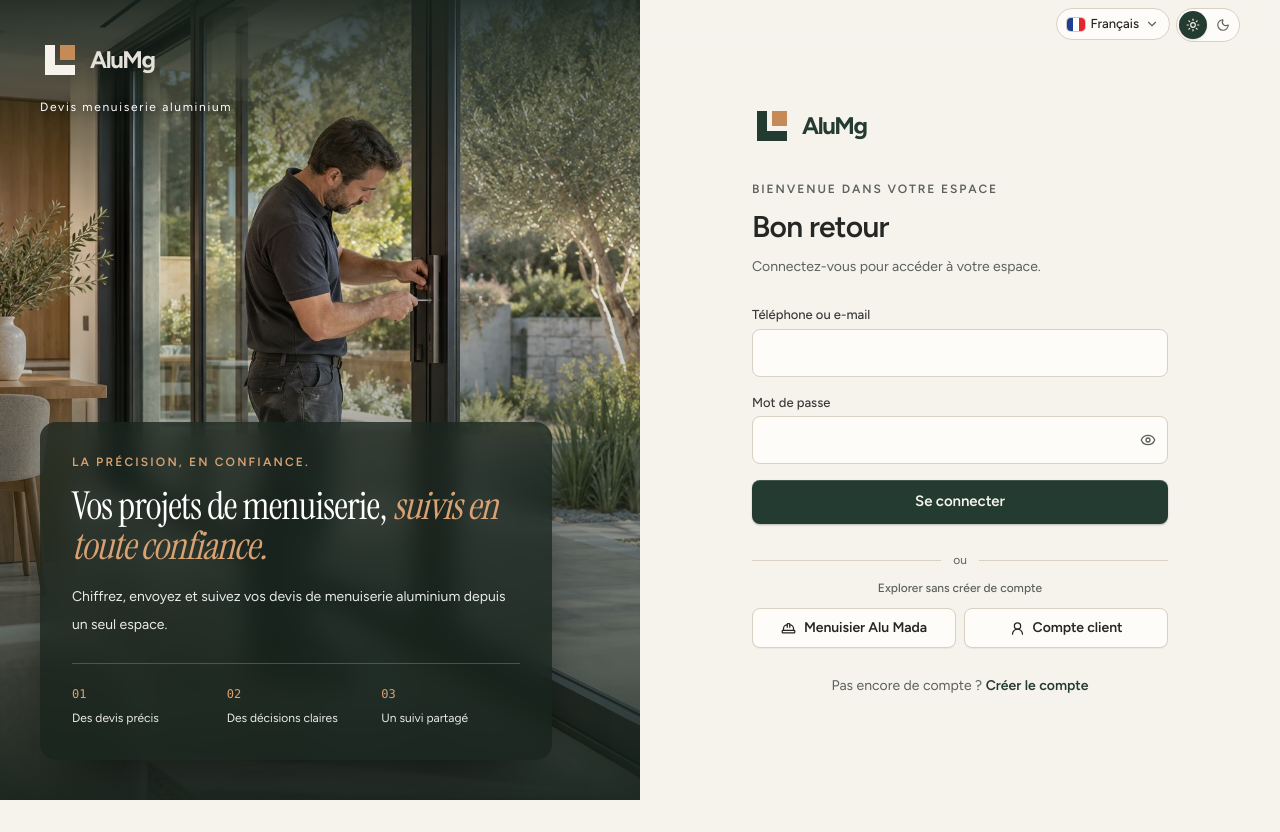
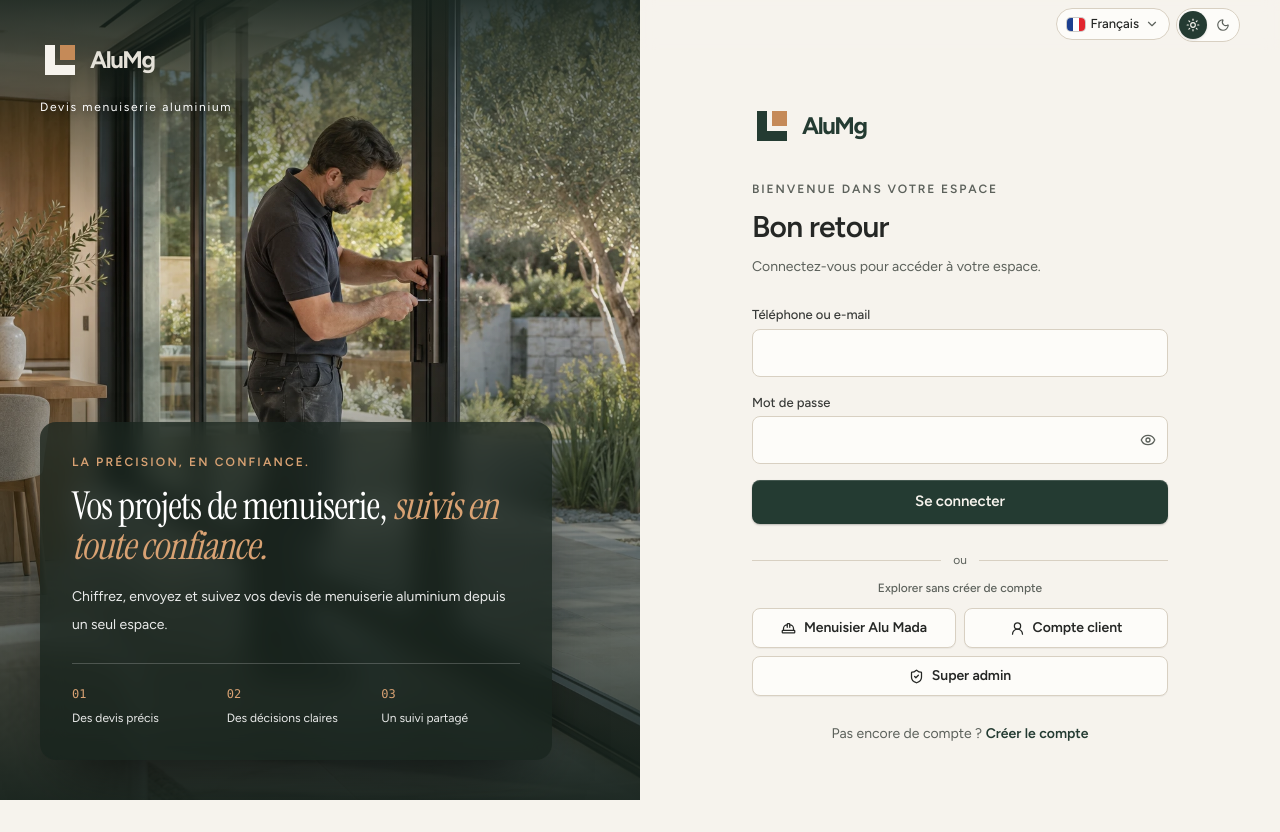
Before and after one commit to johnyfetra/aluMg, a Next.js app: page /connexion in a window 1280 px wide. Before the commit the page ends 800 px from the top, so only its background shows below. Built offline with nearby package versions, Linux system fonts and the light colour scheme.

Commit message:
feat: bouton de connexion rapide « Super admin » en local (refusé en production et sur base distante)

```diff
--- /dev/null
+++ b/app/api/auth/demo-admin/route.ts
@@ -0,0 +1,17 @@
+import { fail, json } from "@/lib/api";
+import { createSession, hashPassword } from "@/lib/auth";
+import { createUser, findUserByEmail } from "@/lib/repo";
+
+// Connexion en un clic au super admin local (admin@alumg.local), créé au premier appel. Jamais en production, et jamais sur une base distante :
+// avec DATABASE_URL / POSTGRES_URL (ex. `npm run dev:remote`) la route répond 404, pour ne pas créer un administrateur à mot de passe connu sur de vraies données.
+const EMAIL = "admin@alumg.local";
+
+export async function POST() {
+  if (process.env.NODE_ENV === "production" || process.env.DATABASE_URL || process.env.POSTGRES_URL) return fail(404, "not_found");
+  const found = await findUserByEmail(EMAIL);
+  if (found && found.role !== "admin") return fail(409, "demo_failed"); // cet e-mail est pris par un compte ordinaire : on ne le promeut pas
+  const id = found?.id ?? (await createUser(EMAIL, "Administrateur", await hashPassword("motdepasse123"), "admin", "", { verified: true }));
+  if (!id) return fail(500, "demo_failed");
+  await createSession(id);
+  return json({ id, role: "admin" });
+}
--- a/components/AuthForm.tsx
+++ b/components/AuthForm.tsx
@@ -1,5 +1,5 @@
 "use client";
-import { CircleAlert, HardHat, Loader2, UserRound } from "lucide-react";
+import { CircleAlert, HardHat, Loader2, ShieldCheck, UserRound } from "lucide-react";
 import Link from "next/link";
 import { useSearchParams } from "next/navigation";
 import { useRef, useState } from "react";
@@ -98,7 +98,7 @@ export default function AuthForm({ mode }: { mode: "login" | "signup" }) {
       fail(err);
     }
   };
-  const demo = async (r: Role) => {
+  const demo = async (r: Role | "admin") => {
     setBusy(true);
     setErrors({});
     try {
@@ -194,6 +194,10 @@ export default function AuthForm({ mode }: { mode: "login" | "signup" }) {
                     {t(r === "client" ? "auth.demoClientShort" : "auth.demoMenuisierShort")}
                   </button>
                 ))}
+                <button type="button" disabled={busy} className="btn-secondary sm:col-span-2" onClick={() => demo("admin")}>
+                  <ShieldCheck size={15} aria-hidden />
+                  {t("auth.demoAdminShort")}
+                </button>
               </div>
             </div>
           )}
--- a/lib/messages/en.ts
+++ b/lib/messages/en.ts
@@ -1281,6 +1281,7 @@ export const en: Messages = {
   "auth.tooMany": "Too many attempts. Please wait a few minutes and try again.",
   "auth.demoClientShort": "Client account",
   "auth.demoMenuisierShort": "Joiner Alu Mada",
+  "auth.demoAdminShort": "Super admin",
   "auth.emailOptional": "E-mail (optional)",
   "auth.identifier": "Phone or e-mail",
   "auth.phoneRequired": "Phone number",
--- a/lib/messages/fr.ts
+++ b/lib/messages/fr.ts
@@ -1281,6 +1281,7 @@ export const fr = {
   "auth.tooMany": "Trop de tentatives. Patientez quelques minutes avant de réessayer.",
   "auth.demoClientShort": "Compte client",
   "auth.demoMenuisierShort": "Menuisier Alu Mada",
+  "auth.demoAdminShort": "Super admin",
   "auth.emailOptional": "E-mail (facultatif)",
   "auth.identifier": "Téléphone ou e-mail",
   "auth.phoneRequired": "Numéro de téléphone",
--- a/lib/messages/mg.ts
+++ b/lib/messages/mg.ts
@@ -1283,6 +1283,7 @@ export const mg: Messages = {
   "auth.tooMany": "Be loatra ny andrana. Miandrasa minitra vitsy.",
   "auth.demoClientShort": "Kaonty mpanjifa",
   "auth.demoMenuisierShort": "Mpandrafitra Alu Mada",
+  "auth.demoAdminShort": "Super admin",
   "auth.emailOptional": "Mailaka (tsy voatery)",
   "auth.identifier": "Finday na mailaka",
   "auth.phoneRequired": "Laharana finday",
```
